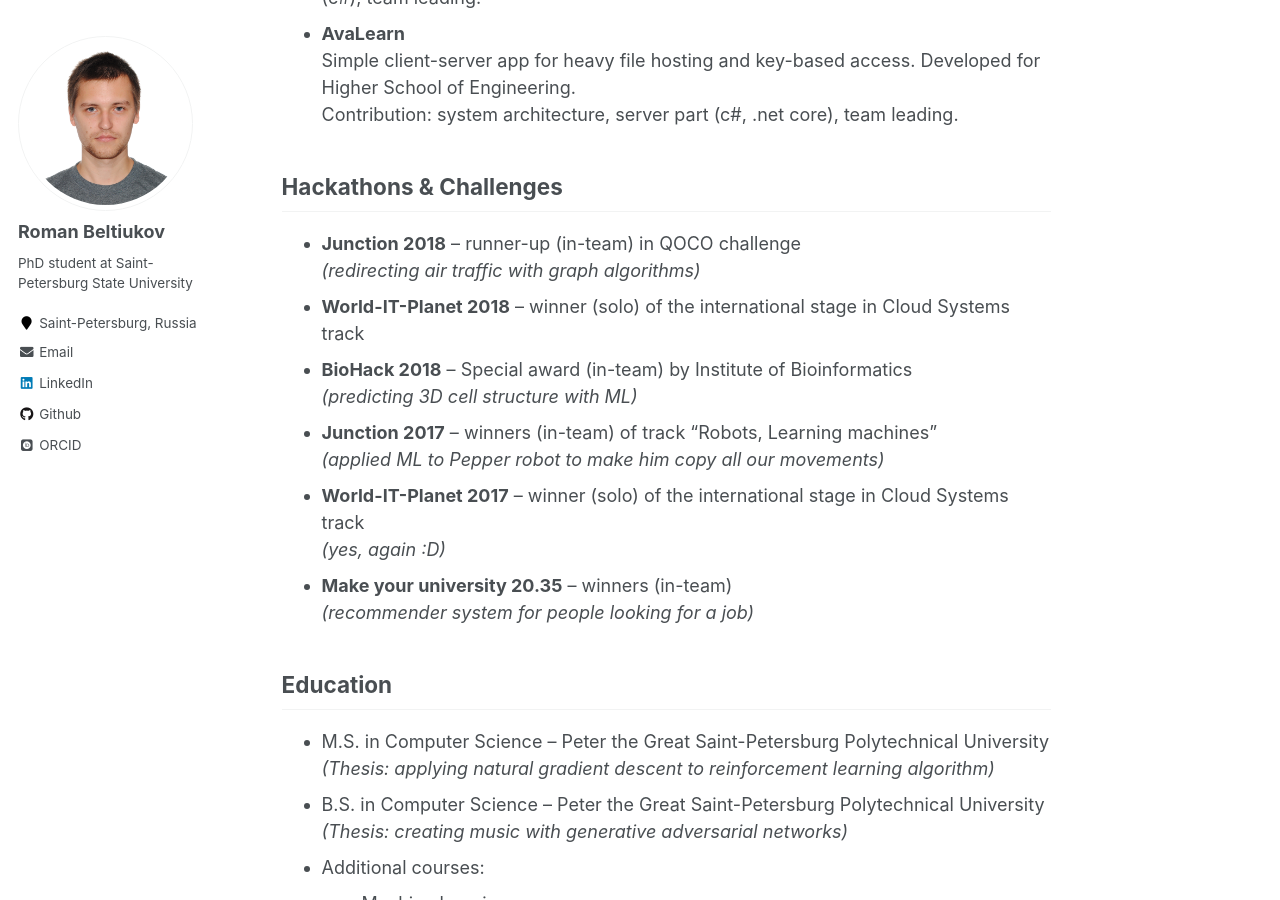
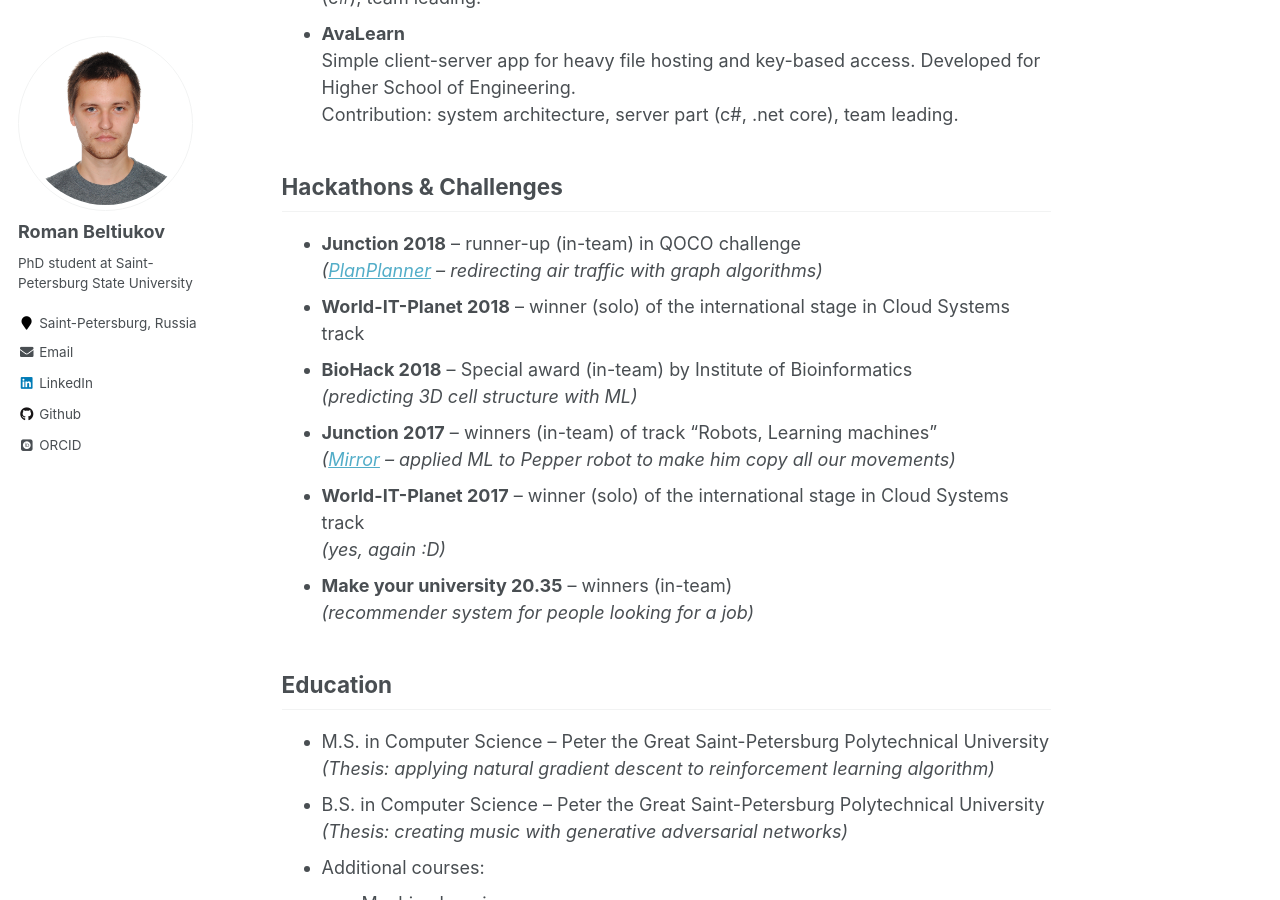
Before and after one commit to maybe-hello-world/maybe-hello-world.github.io, a Jekyll site: the page built from _pages/about.md, in a window 1280 px wide and 900 px high, scrolled down 1018 px. Built offline with Jekyll 4.4.1, drawn with Linux system fonts in a browser that asks for light colours; some web fonts are replaced.

Commit message:
links added

```diff
--- a/_pages/about.md
+++ b/_pages/about.md
@@ -37,12 +37,12 @@ My current research areas include Reinforcement Learning with natural gradient d
 ## Hackathons & Challenges
 
 * **Junction 2018** -- runner-up (in-team) in QOCO challenge
-  *(redirecting air traffic with graph algorithms)*
+  *([PlanPlanner](https://projects.hackjunction.com/projects/junction-2018/5bf841e36a75040015931a95) -- redirecting air traffic with graph algorithms)*
 * **World-IT-Planet 2018** -- winner (solo) of the international stage in Cloud Systems track
 * **BioHack 2018** -- Special award (in-team) by Institute of Bioinformatics
   *(predicting 3D cell structure with ML)*
 * **Junction 2017** -- winners (in-team) of track "Robots, Learning machines"
-  *(applied ML to Pepper robot to make him copy all our movements)*
+  *([Mirror](https://devpost.com/software/mirr-wait-for-it-or) -- applied ML to Pepper robot to make him copy all our movements)*
 * **World-IT-Planet 2017** -- winner (solo) of the international stage in Cloud Systems track
   *(yes, again :D)*
 * **Make your university 20.35** -- winners (in-team)
```
